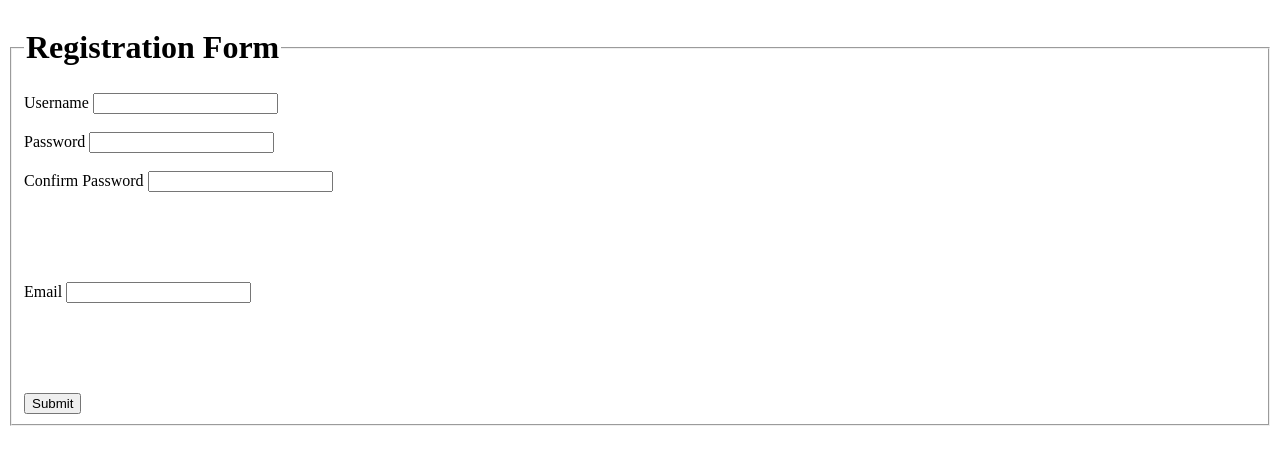
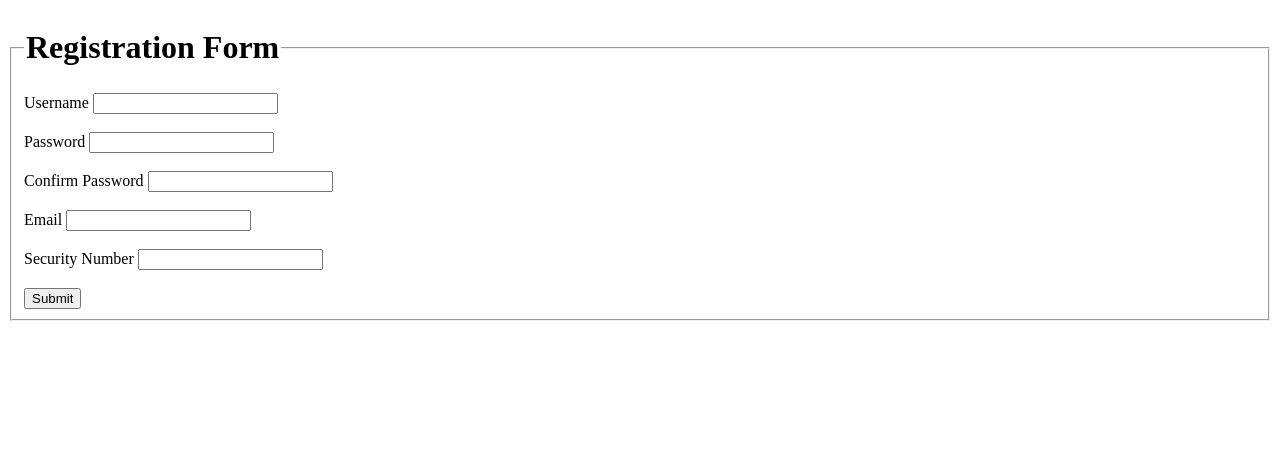
Before and after one commit to oritisn/Rental-Buddy, a Flask app: template templates/add_user.html in a window 1280 px wide. Shown: the top 465 px of the page. Run offline with Flask 3, Linux system fonts and the light colour scheme; the template is opened without the code that fills it: values that come from a table or form of the project are taken from there, others are empty.

```diff
--- a/forms.py
+++ b/forms.py
@@ -1,7 +1,7 @@
 from wtforms import StringField, SubmitField, IntegerField, RadioField, \
     DateField, EmailField, PasswordField, SelectMultipleField, BooleanField, SelectField
 from flask_wtf import FlaskForm
-from wtforms.validators import InputRequired, Email
+from wtforms.validators import InputRequired, Email, Length
 
 
 class LoginForm(FlaskForm):
@@ -19,7 +19,7 @@ class LogoutForm(FlaskForm):
 
 class UserForm(FlaskForm):
     username = StringField("Username", validators=[InputRequired()])                    #UNIQUE
-    password = PasswordField("Password", validators=[InputRequired()])
+    password = PasswordField("Password", validators=[InputRequired(),Length(min=3,message="Password too short")])
     confirm_password = PasswordField("Confirm Password", validators=[InputRequired()])
     email = EmailField(label="Email", validators=[InputRequired(), Email()])                 #UNIQUE
     security_number = StringField("Security Number",validators=[InputRequired()])       #UNIQUE?
--- a/read_database.py
+++ b/read_database.py
@@ -1,4 +1,5 @@
-"""Used to read what's in the database"""
+"""Helper file. Not intended to be imported.
+Used to read what's in the database"""
 
 import os
 import pandas as pd
--- a/requirements.txt
+++ b/requirements.txt
@@ -7,3 +7,4 @@ SQLAlchemy==2.0.23
 Werkzeug==3.0.1
 WTForms==3.1.1
 pandas~=2.1.3
+email_validator
--- a/templates/add_user.html
+++ b/templates/add_user.html
@@ -21,45 +21,13 @@
         <br>
         <div>{{form.confirm_password.label}}
             {{form.confirm_password(size=20)}}</div><br>
-        <div>{{form.category.label}}
-        {{form.category(size=20,style='height: 6%;')}}</div>
-        <br>
-        <div>
-      {{form.first_name.label}}
-                  {{form.first_name(size=20)}}
-      </div>
-      <br>
-      <div>
-        {{form.last_name.label}}
-                  {{form.last_name(size=20)}}</div>
-      <br>
-      <div>{{form.date_of_birth.label}}
-                  {{form.date_of_birth(size=20)}}</div>
-      <br>
       <div>
       {{form.email.label}}
                   {{form.email(size=20)}}
       </div>
-      <br>
-      <div>
-      {{form.phone_number.label}}
-                  {{form.phone_number(size=20)}}
-      </div> <br>
-      <div> {{form.address.label}}
-                  {{form.address(size=20)}}
-      </div>
-      <br>
-      <div>{{form.gender.label}}
-                  {{form.gender(size=20)}} </div>
-      <br>
-      <div> {{form.course_IELTS.label}}
-        {{form.course_IELTS(size=20)}}
-        {{form.course_B1.label}}
-        {{form.course_B1(size=20)}}
-        {{form.course_Grammar.label}}
-        {{form.course_Grammar(size=20)}}
-      </div>
-      <br>
+<br>
+        <div>{{form.security_number.label}}
+            {{form.security_number(size=20)}}</div><br>
       <div> {{form.submit(size=20)}}
       </div>
           {% with messages = get_flashed_messages() %}
```
Also changed, not shown: models.py (+3 -6 lines), db.sqlite.
